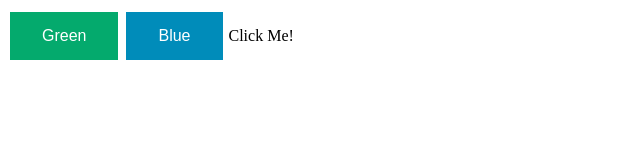
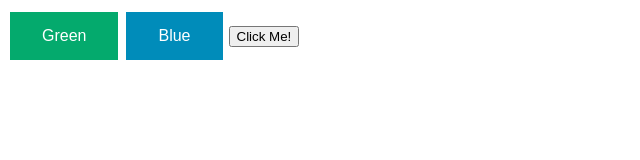
Before and after one commit to madeleine101/Name_Generator, a plain HTML site: page index.html in a window 1280 px wide. Shown: the full height of the page, 0-640 px from the left. Drawn offline with Linux system fonts and the light colour scheme.

Commit message:
Update index.html

```diff
--- a/index.html
+++ b/index.html
@@ -25,6 +25,6 @@
   <button class="button button1">Green</button>
   <button class="button button2">Blue</button>
 
-  <!button type="button">Click Me!</button>
+  <button type="button">Click Me!</button>
 </body>
 </html>
```
